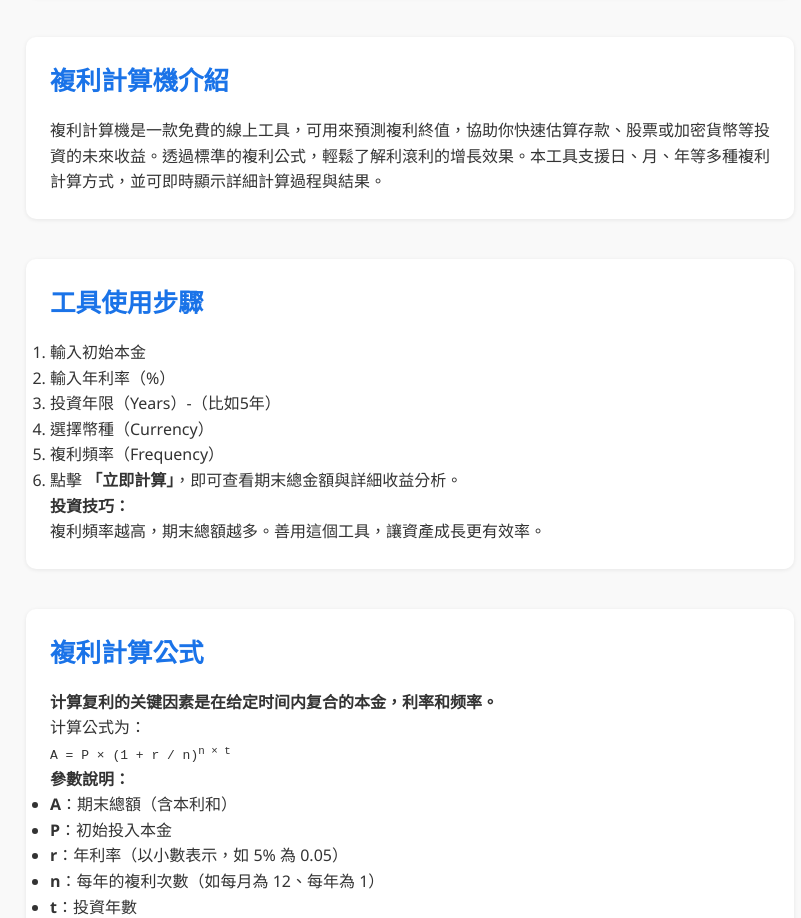
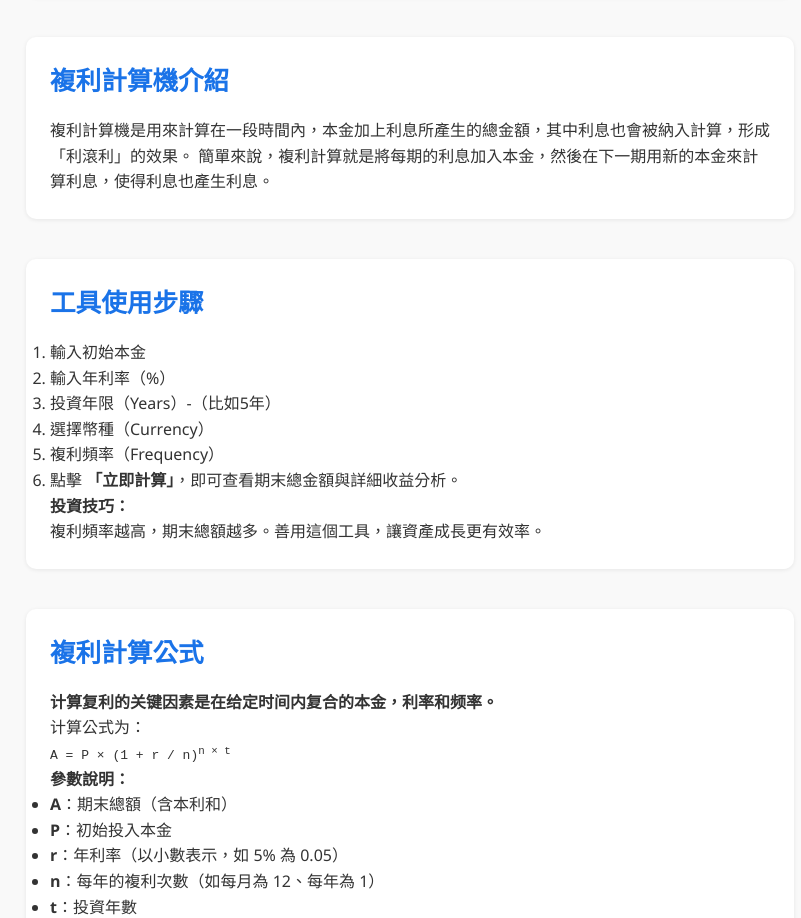
Before and after one commit to 85feng/calculator, a plain HTML site: page index.html in a window 1280 px wide. Shown: the part 1151-2069 px from the top of the page, without its empty margins (230-1031 px from the left). Drawn offline with Linux system fonts and the light colour scheme.

Commit message:
Update index.html

```diff
--- a/index.html
+++ b/index.html
@@ -297,7 +297,7 @@
     <!-- 介绍区块 -->
     <section id="intro">
       <h2>複利計算機介紹</h2>
-      <p>複利計算機是一款免費的線上工具，可用來預測複利終值，協助你快速估算存款、股票或加密貨幣等投資的未來收益。透過標準的複利公式，輕鬆了解利滾利的增長效果。本工具支援日、月、年等多種複利計算方式，並可即時顯示詳細計算過程與結果。</p>
+      <p>複利計算機是用來計算在一段時間內，本金加上利息所產生的總金額，其中利息也會被納入計算，形成「利滾利」的效果。 簡單來說，複利計算就是將每期的利息加入本金，然後在下一期用新的本金來計算利息，使得利息也產生利息。 </p>
     </section>
 
     <!-- 使用教学 -->
```
